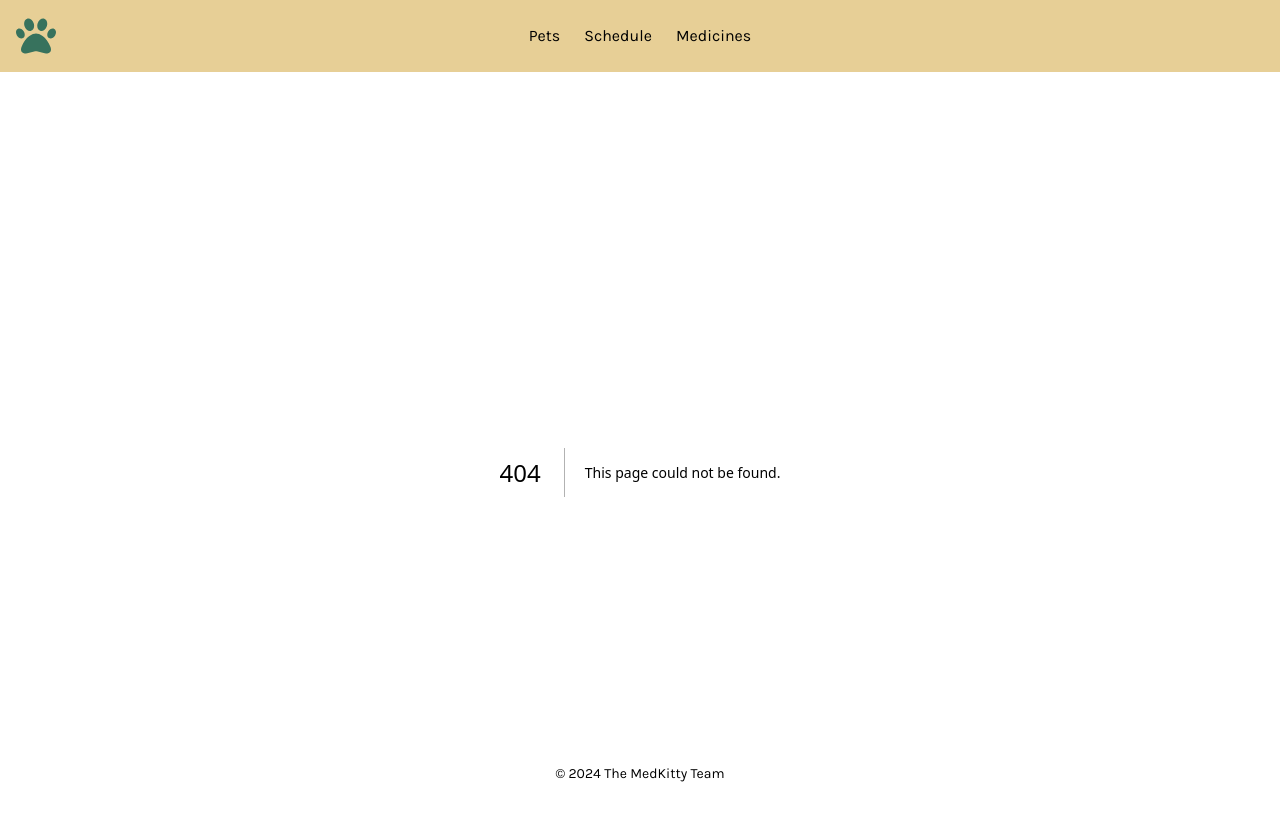
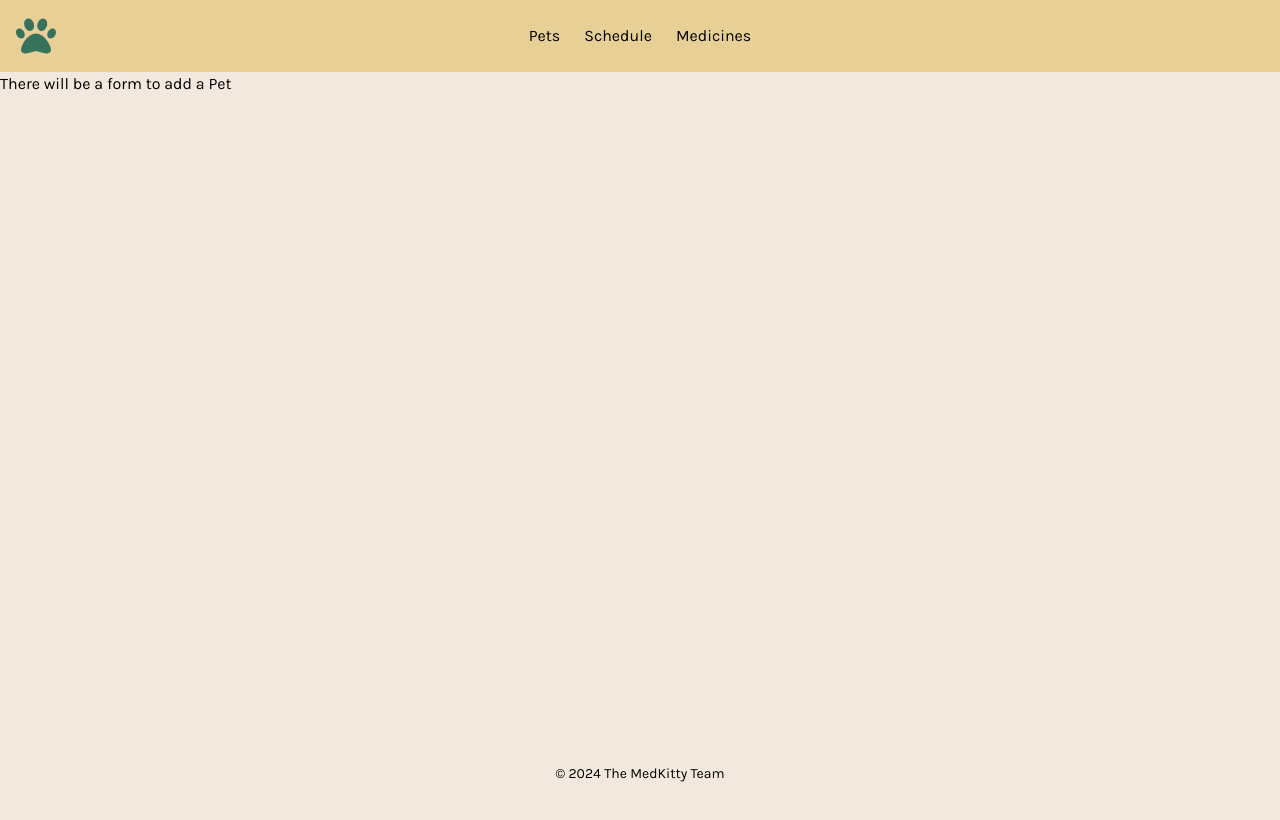
Before and after one commit to piotr-bak/medkitty, a Next.js app: page /care-setup/add-schedule in a window 1280 px wide. Before the commit this address had no page. Shown: the top 820 px of the page. Built offline with nearby package versions, Linux system fonts and the light colour scheme.

Commit message:
feat: added folder structure for pet care and dashboard

```diff
--- /dev/null
+++ b/app/care-setup/add-schedule/page.tsx
@@ -0,0 +1,7 @@
+export default function AddPet() {
+  return (
+    <main className="">
+      There will be a form to add a Pet
+    </main>
+  );
+}
```
Also changed, not shown: app/care-setup/add-medication/page.tsx (renamed from app/medicines/add-medication/page.tsx), app/care-setup/add-pet/page.tsx (renamed from app/pets/add-pet/page.tsx), app/dashboard/medicines/page.tsx (renamed from app/medicines/page.tsx), app/dashboard/pets/page.tsx (renamed from app/pets/page.tsx), app/dashboard/schedule/page.tsx (renamed from app/schedule/page.tsx).
